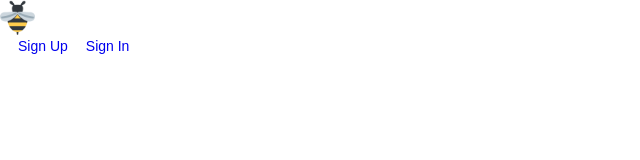
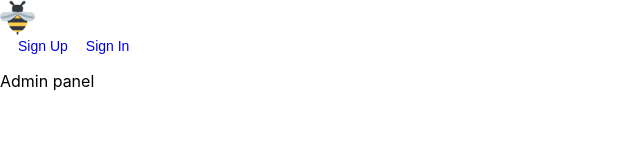
Before and after one commit to MrJanHorak/spelling-bee-practice-tool, a React (Create React App) app: page /admin in a window 1280 px wide. Before the commit this address had no page. Shown: the top 160 px of the page, without its empty margins (0-640 px from the left). Built offline with nearby package versions, Linux system fonts and the light colour scheme.

Commit message:
add admin route and functionality

```diff
--- a/src/App/App.jsx
+++ b/src/App/App.jsx
@@ -1,5 +1,5 @@
 import React, { useState } from 'react';
-import { Routes, Route, useNavigate, Navigate } from 'react-router-dom'
+import { Routes, Route, useNavigate } from 'react-router-dom'
 
 //Services
 import { getUser, logout } from '../services/authService'
@@ -10,6 +10,7 @@ import SignUp from '../pages/Auth/SignUp'
 import SignIn from '../pages/Auth/SignIn'
 import Study from '../pages/Study/Study'
 import Spellingbee from '../pages/Spellingbee/Spellingbee'
+import Admin from '../pages/Admin/Admin'
 
 const App = () => {
   const navigate = useNavigate()
@@ -17,6 +18,7 @@ const App = () => {
 
   const handleSignupOrLogin = async () => {
     const currentUser = getUser()
+    console.log(currentUser)
     setUser(currentUser)
   }
 
@@ -45,6 +47,7 @@ const App = () => {
 
         <Route path="/study" element={<Study />}/>
         <Route path="/spellingbee" element={<Spellingbee />}/>
+        <Route path="/admin" element={<Admin />} />
 
       </Routes>
 
--- a/src/components/Nav/Nav.jsx
+++ b/src/components/Nav/Nav.jsx
@@ -10,20 +10,29 @@ const Nav = (props) => {
       <NavLink id="logo" to="/index">
         <img src={LogoDesktop} alt="bee" />
       </NavLink>
-      {props.user ? (
+      {props.user && props.user.isAdmin ? (
         <>
           <NavLink to="/spellingbee">Spelling Bee Mode</NavLink>
           <NavLink to="/study">Study Words</NavLink>
+          <NavLink to="/admin">Admin Panel</NavLink>
           <NavLink to="/" onClick={props.handleLogout}>
             Logout
           </NavLink>
         </>
-      ) : (
-        <>
-          <NavLink to="/signup">Sign Up</NavLink>
+      ) : props.user ?
+      (
+        <> <NavLink to="/spellingbee">Spelling Bee Mode</NavLink>
+        <NavLink to="/study">Study Words</NavLink>
+        <NavLink to="/" onClick={props.handleLogout}>
+          Logout
+        </NavLink>
+        </>
+      ) :
+      <>
+      <NavLink to="/signup">Sign Up</NavLink>
           <NavLink to="/signin">Sign In</NavLink>
-        </>
-      )}
+      </>
+}
     </nav>
   );
 };
--- a/src/index.css
+++ /dev/null
@@ -1,13 +0,0 @@
-body {
-  margin: 0;
-  font-family: -apple-system, BlinkMacSystemFont, 'Segoe UI', 'Roboto', 'Oxygen',
-    'Ubuntu', 'Cantarell', 'Fira Sans', 'Droid Sans', 'Helvetica Neue',
-    sans-serif;
-  -webkit-font-smoothing: antialiased;
-  -moz-osx-font-smoothing: grayscale;
-}
-
-code {
-  font-family: source-code-pro, Menlo, Monaco, Consolas, 'Courier New',
-    monospace;
-}
--- a/src/index.js
+++ b/src/index.js
@@ -1,6 +1,6 @@
 import React from 'react';
 import ReactDOM from 'react-dom';
-import './index.css';
+import '../src/styles/index.css';
 import App from './App/App';
 import { BrowserRouter as Router} from 'react-router-dom';
 
--- /dev/null
+++ b/src/pages/Admin/Admin.jsx
@@ -0,0 +1,11 @@
+import React from 'react';
+
+const Admin = (props) => {
+
+  return (
+    <>
+      <p>Admin panel</p>
+    </>
+  )
+}
+export default Admin
--- a/src/pages/Auth/SignIn.jsx
+++ b/src/pages/Auth/SignIn.jsx
@@ -27,7 +27,7 @@ const SignIn = (props) => {
     try {
       await login(formData);
       props.handleSignupOrLogin();
-      navigate("/posts");
+      navigate("/");
     } catch (error) {
       setMsg(error.message);
     }
@@ -38,7 +38,7 @@ const SignIn = (props) => {
       <div className="form-container">
         <div className="title-container">
           <h1>Sign In</h1>
-          {msg ? <h3>{msg}</h3> : <h3>Social media for developers</h3>}
+          {msg ? <h3>{msg}</h3> : <h3>Spelling Bee Practice Tool</h3>}
         </div>
 
         <form className="register-form" onSubmit={handleSubmit}>
--- a/src/styles/index.css
+++ b/src/styles/index.css
@@ -1,56 +1,13 @@
-html, body {
+body {
   margin: 0;
   font-family: -apple-system, BlinkMacSystemFont, 'Segoe UI', 'Roboto', 'Oxygen',
     'Ubuntu', 'Cantarell', 'Fira Sans', 'Droid Sans', 'Helvetica Neue',
     sans-serif;
   -webkit-font-smoothing: antialiased;
   -moz-osx-font-smoothing: grayscale;
-  overflow: hidden;
-  font-family: 'Roboto', sans-serif;
-  background: #0b0b12;
 }
 
 code {
   font-family: source-code-pro, Menlo, Monaco, Consolas, 'Courier New',
     monospace;
 }
-
-h1, h2, h3 {
-  margin: 0;
-  color: rgb(235, 235, 235);
-}
-
-/* INITIAL APP CSS */
-
-* {
-  box-sizing: border-box;
-}
-
-#root{
-  overflow-y: hidden;
-  height: 100vh;
-}
-
-.home-page{
-  display: flex;
-  width: 100vw;
-}
-
-.layout{
-  width: 50%;
-  height: 90vh;
-  display: flex;
-  overflow-y: scroll;
-  position: relative;
-  flex-direction: column;
-  margin: 10px 10px 10px 35px;
-}
-
-.spacing-block {
-  margin-bottom: 50px;
-}
-
-.layout::-webkit-scrollbar {
-  width: 0px;
-  background: transparent; /* Disable scrollbar Chrome/Safari/Webkit */
-}
```
